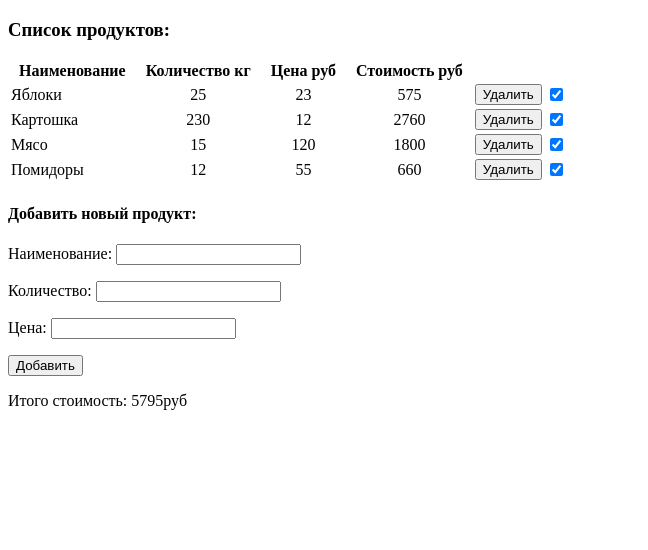
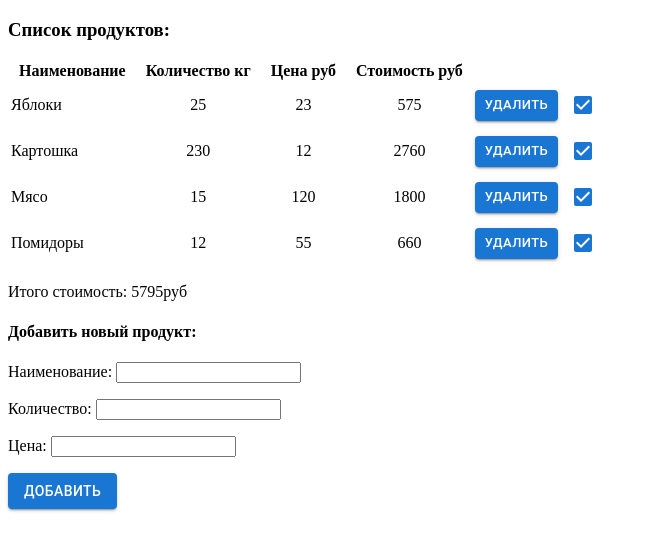
Before and after one commit to Dimon09031979/warehouse, a React (Create React App) app: page / in a window 1280 px wide. Shown: the top 550 px of the page, without its empty margins (0-648 px from the left). Built offline with nearby package versions, Linux system fonts and the light colour scheme.

Commit message:
Add mui button and checkbox

```diff
--- a/src/views/App.tsx
+++ b/src/views/App.tsx
@@ -5,8 +5,8 @@ import InTotal from './InTotal';
 const App: React.FunctionComponent = () => {
 	return <div>
             <ProductList />
+			<InTotal />
 			<NewProduct />
-			<InTotal />
         </div>;
 };
 
--- a/src/views/NewProduct.tsx
+++ b/src/views/NewProduct.tsx
@@ -3,6 +3,7 @@ import {observer} from 'mobx-react-lite';
 import products from '../models/State';
 import EnterValue from './EnterValue';
 import Product from '../models/classProduct';
+import Button from '@mui/material/Button';
 
 const NewProduct: React.FunctionComponent = observer(() => {
 	const [reset, setReset] = useState(true);
@@ -39,14 +40,16 @@ const NewProduct: React.FunctionComponent = observer(() => {
 						changeValue={(value) =>price = Number(value)}
 						reset={reset}
 			/>
-			<button onClick={() => {
+			<Button
+					variant='contained'
+					onClick={() => {
 									addProduct();
 									setReset(!reset);
 									}
 							}
 			>
 				Добавить
-			</button>
+			</Button>
 		</div>
 });
 
--- a/src/views/Product.tsx
+++ b/src/views/Product.tsx
@@ -1,20 +1,25 @@
 import {ReactElement} from 'react';
 import {observer} from 'mobx-react-lite';
 import products from '../models/State';
+import Button from '@mui/material/Button';
+import Checkbox from '@mui/material/Checkbox';
 
 
 const Product: React.FunctionComponent<{index: number}> = observer((props) => {
 	const i = props.index;
 
-	const buttonDel: ReactElement = <button onClick={() => products.list.splice(i, 1)} >
-									Удалить
-								 </button>;
+	const buttonDel: ReactElement = <Button
+										size='small'
+										variant='contained'
+										onClick={() => products.list.splice(i, 1)}
+									>
+										Удалить
+								 	</Button>;
 
-	const checkbox: ReactElement = <input
-									type='checkbox'
-									checked={products.list[i].data.check}
-									onChange={() => products.list[i].changeCheck() }
-   								/>;
+	const checkbox: ReactElement = <Checkbox
+										checked={products.list[i].data.check}
+										onChange={() => products.list[i].changeCheck() }
+   									/>;
 
 	return <tr>
 		<td>{products.list[i].data.name}</td>
```
